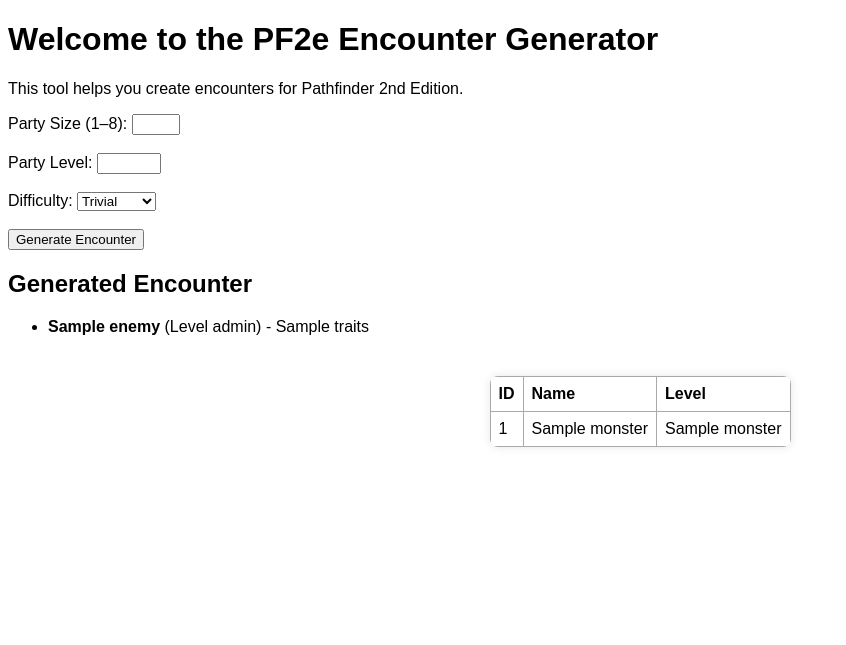
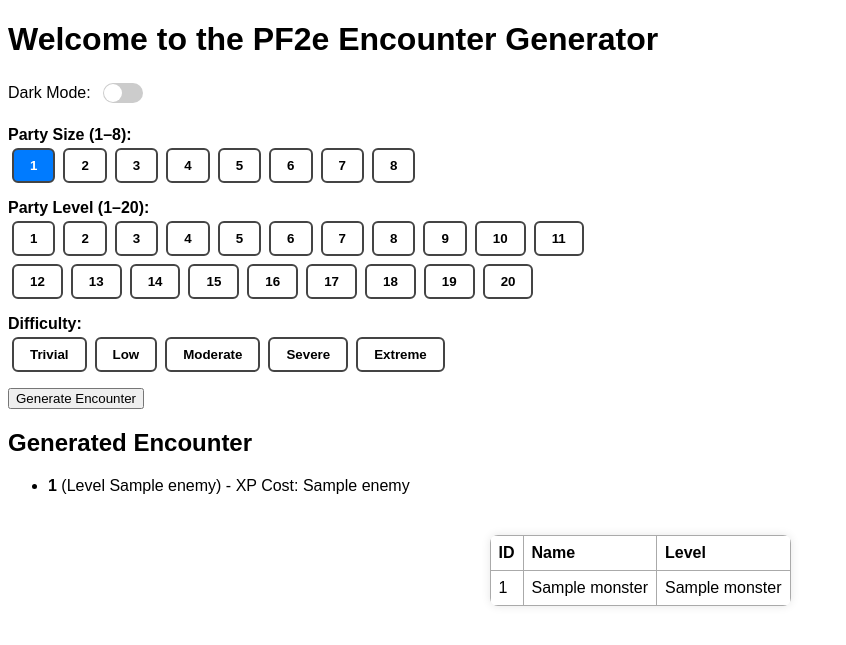
Before and after one commit to Swayam-Bansal/PF2e_Encounter_Generator, a Flask app: template templates/index.html in a window 1280 px wide. Shown: the top 645 px of the page, without its empty margins (0-846 px from the left). Run offline with Flask 3, Linux system fonts and the light colour scheme; the template is opened without the code that fills it: most values are stand-ins (such as "Sample title", 1, 10 or a date in 2020).

Commit message:
Refactor to add buttons

```diff
--- a/templates/index.html
+++ b/templates/index.html
@@ -1,61 +1,66 @@
 <!DOCTYPE html>
 <html lang="en">
 <head>
-    <meta charset="UTF-8">
-    <meta name="viewport" content="width=device-width, initial-scale=1.0">
-    <title>PF2e_Encounter_Generator</title>
-    <link rel="stylesheet" href="{{url_for('static', filename='styles.css')}}">
+  <meta charset="UTF-8" />
+  <meta name="viewport" content="width=device-width, initial-scale=1.0"/>
+  <title>PF2e Encounter Generator</title>
+  <link rel="stylesheet" href="{{ url_for('static', filename='styles.css') }}">
 </head>
-<body>
+<body class="{{ 'dark-mode' if dark_mode else '' }}">
   <h1>Welcome to the PF2e Encounter Generator</h1>
-    <p>This tool helps you create encounters for Pathfinder 2nd Edition.</p>
 
-    <!-- Form to generate an encounter (POST request) -->
+  <div class="toggle-switch">
+    <label for="darkModeToggle">Dark Mode:</label>
+    <input type="checkbox" id="darkModeToggle" {% if dark_mode %}checked{% endif %}>
+  </div>
+
   <form method="post" action="/">
-        <label>Party Size (1–8):
-            <input type="number" name="party_size" min="1" max="8" required>
-        </label><br><br>
+    <!-- Party Size -->
+    <label><strong>Party Size (1–8):</strong></label><br>
+    <div class="button-group" id="party-size-buttons">
+      {% for i in range(1, 9) %}
+        <button type="button" class="selectable-button {% if party_size == i %}selected{% endif %}" data-value="{{ i }}">{{ i }}</button>
+      {% endfor %}
+    </div>
+    <input type="hidden" name="party_size" id="party_size" value="{{ party_size or '' }}" required>
 
-        <label>Party Level:
-            <input type="number" name="party_level" min="1" max="160" required>
-        </label><br><br>
+    <!-- Party Level -->
+    <label><strong>Party Level (1–20):</strong></label><br>
+    <div class="button-group" id="party-level-buttons">
+      {% for i in range(1, 21) %}
+        <button type="button" class="selectable-button {% if party_level == i %}selected{% endif %}" data-value="{{ i }}">{{ i }}</button>
+      {% endfor %}
+    </div>
+    <input type="hidden" name="party_level" id="party_level" value="{{ party_level or '' }}" required>
 
-        <label>Difficulty:
-            <select name="difficulty" required>
-                <option value="trivial">Trivial</option>
-                <option value="low">Low</option>
-                <option value="moderate">Moderate</option>
-                <option value="severe">Severe</option>
-                <option value="extreme">Extreme</option>
-            </select>
-        </label><br><br>
+    <!-- Difficulty -->
+    <label><strong>Difficulty:</strong></label><br>
+    <div class="button-group" id="difficulty-buttons">
+      {% for level in ['trivial', 'low', 'moderate', 'severe', 'extreme'] %}
+        <button type="button" class="selectable-button {% if difficulty == level %}selected{% endif %}" data-value="{{ level }}">{{ level.title() }}</button>
+      {% endfor %}
+    </div>
+    <input type="hidden" name="difficulty" id="difficulty" value="{{ difficulty or '' }}" required>
 
     <input type="submit" value="Generate Encounter">
   </form>
+
   {% if error %}
     <p style="color: red;"><strong>Error:</strong> {{ error }}</p>
   {% endif %}
 
-    <!-- check if "encounter" exists, if so render to page-->
   {% if encounter %}
     <h2>Generated Encounter</h2>
     <ul>
         {% for enemy in encounter %}
-                <li><strong>{{ enemy.name }}</strong> (Level {{ enemy.level }}) - {{ enemy.traits }}</li>
+        <li><strong>{{ enemy[0] }}</strong> (Level {{ enemy[1] }}) - XP Cost: {{ enemy[2] }}</li>
         {% endfor %}
+
     </ul>
   {% endif %}
 
-
-    <!-- Display table of monsters generated-->
   <table>
-        <thead>
-            <tr>
-                <th>ID</th>
-                <th>Name</th>
-                <th>Level</th>
-            </tr>
-        </thead>
+    <thead><tr><th>ID</th><th>Name</th><th>Level</th></tr></thead>
     <tbody>
       {% for monster in monsters %}
       <tr>
@@ -67,7 +72,38 @@
     </tbody>
   </table>
 
+  <script>
+    function setupButtonGroup(buttonGroupId, hiddenInputId) {
+      const buttons = document.querySelectorAll(`#${buttonGroupId} .selectable-button`);
+      const hiddenInput = document.getElementById(hiddenInputId);
 
+      buttons.forEach(button => {
+        button.addEventListener("click", () => {
+          buttons.forEach(btn => btn.classList.remove("selected"));
+          button.classList.add("selected");
+          hiddenInput.value = button.dataset.value;
+        });
+      });
+    }
 
+    setupButtonGroup("party-size-buttons", "party_size");
+    setupButtonGroup("party-level-buttons", "party_level");
+    setupButtonGroup("difficulty-buttons", "difficulty");
+
+    // Dark Mode Toggle
+    const toggle = document.getElementById("darkModeToggle");
+    toggle.addEventListener("change", function () {
+      document.body.classList.toggle("dark-mode", this.checked);
+      // Optional: persist dark mode across sessions with localStorage
+      localStorage.setItem("darkMode", this.checked);
+    });
+
+    //On Load apply changes
+    window.addEventListener("load", () => {
+      const saved = localStorage.getItem("darkMode") === "true";
+      document.body.classList.toggle("dark-mode", saved);
+      toggle.checked = saved;
+    });
+  </script>
 </body>
 </html>
```
Lines whose indentation alone changed are shown as unchanged.
